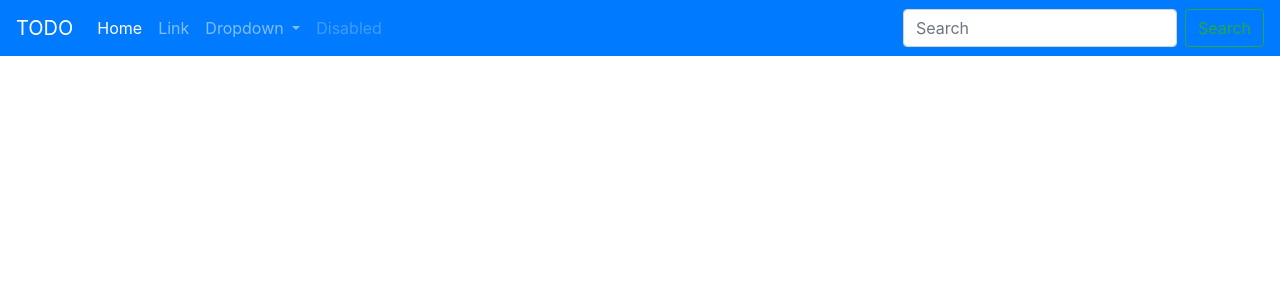
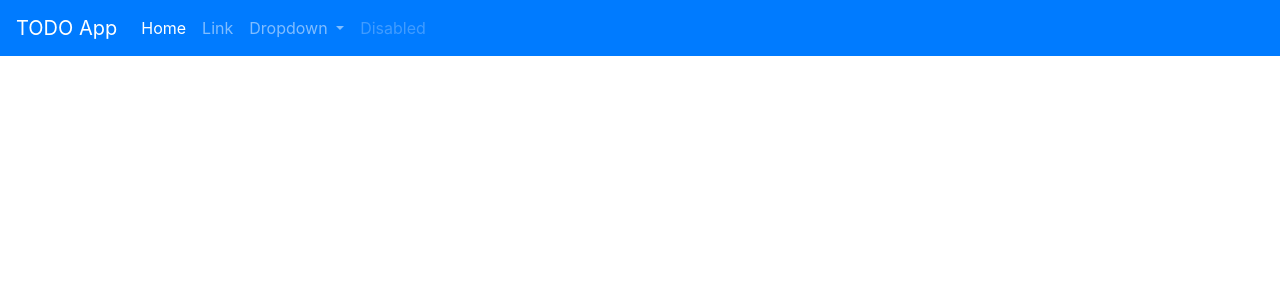
Before and after one commit to naturalDev0/todo-app-sk, a Flask app: page / in a window 1280 px wide. Shown: the top 300 px of the page. Run offline with Flask 2, Linux system fonts and the light colour scheme; some libraries are stand-ins or nearby versions.

Commit message:
Made changes to navigation bar's title from 'TODO' to 'TODO App' and Replaced the href url with {{ url_for('index') }} for Flask routing.

```diff
--- a/templates/base.html
+++ b/templates/base.html
@@ -13,9 +13,9 @@
   <body>
     <!-- <h1>Hello, world!</h1> -->
 
-    <!-- Navbar -->
+    <!-- Navigation Bar -->
     <nav class="navbar navbar-expand-lg navbar-dark bg-primary">
-        <a class="navbar-brand" href="#">TODO</a>
+        <a class="navbar-brand" href="{{ url_for('index') }}">TODO App</a>
         <button class="navbar-toggler" type="button" data-toggle="collapse" data-target="#navbarSupportedContent" aria-controls="navbarSupportedContent" aria-expanded="false" aria-label="Toggle navigation">
           <span class="navbar-toggler-icon"></span>
         </button>
@@ -43,10 +43,7 @@
               <a class="nav-link disabled" href="#" tabindex="-1" aria-disabled="true">Disabled</a>
             </li>
           </ul>
-          <form class="form-inline my-2 my-lg-0">
-            <input class="form-control mr-sm-2" type="search" placeholder="Search" aria-label="Search">
-            <button class="btn btn-outline-success my-2 my-sm-0" type="submit">Search</button>
-          </form>
+
         </div>
       </nav>
 
```
